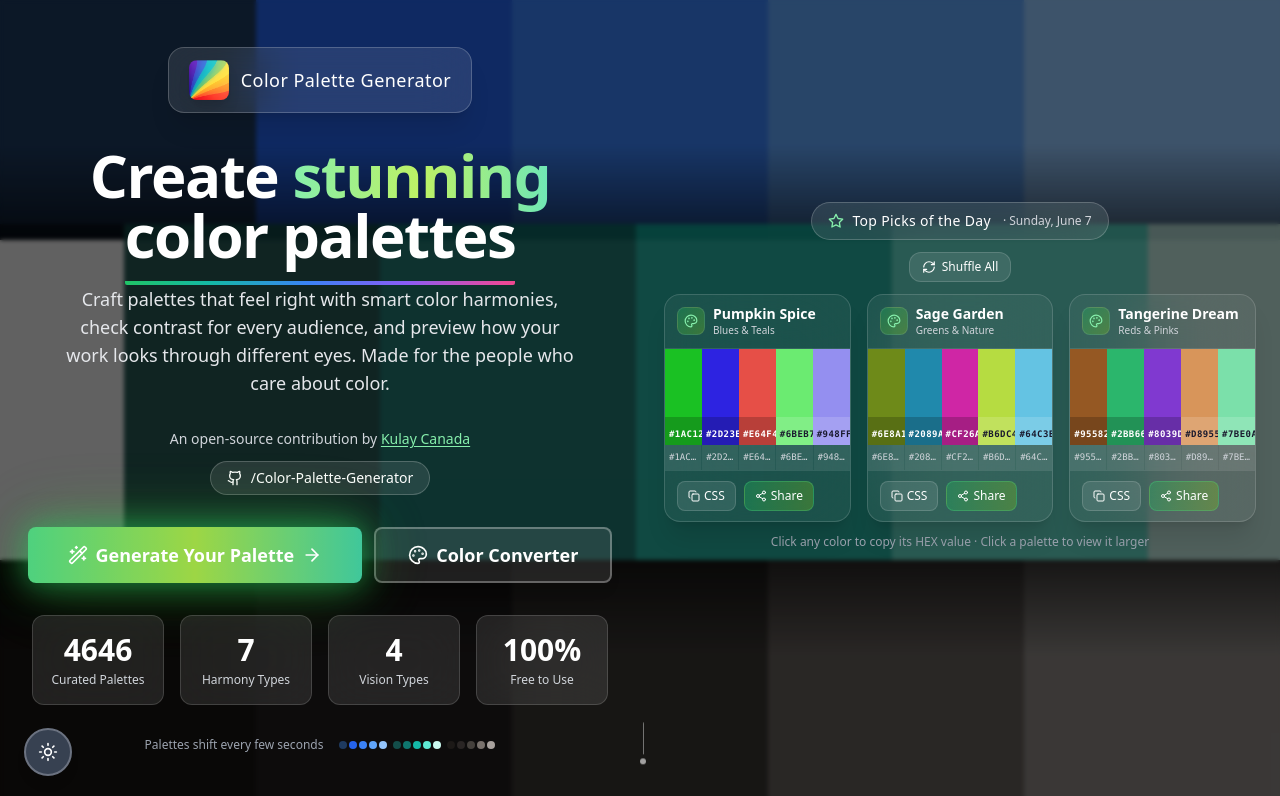
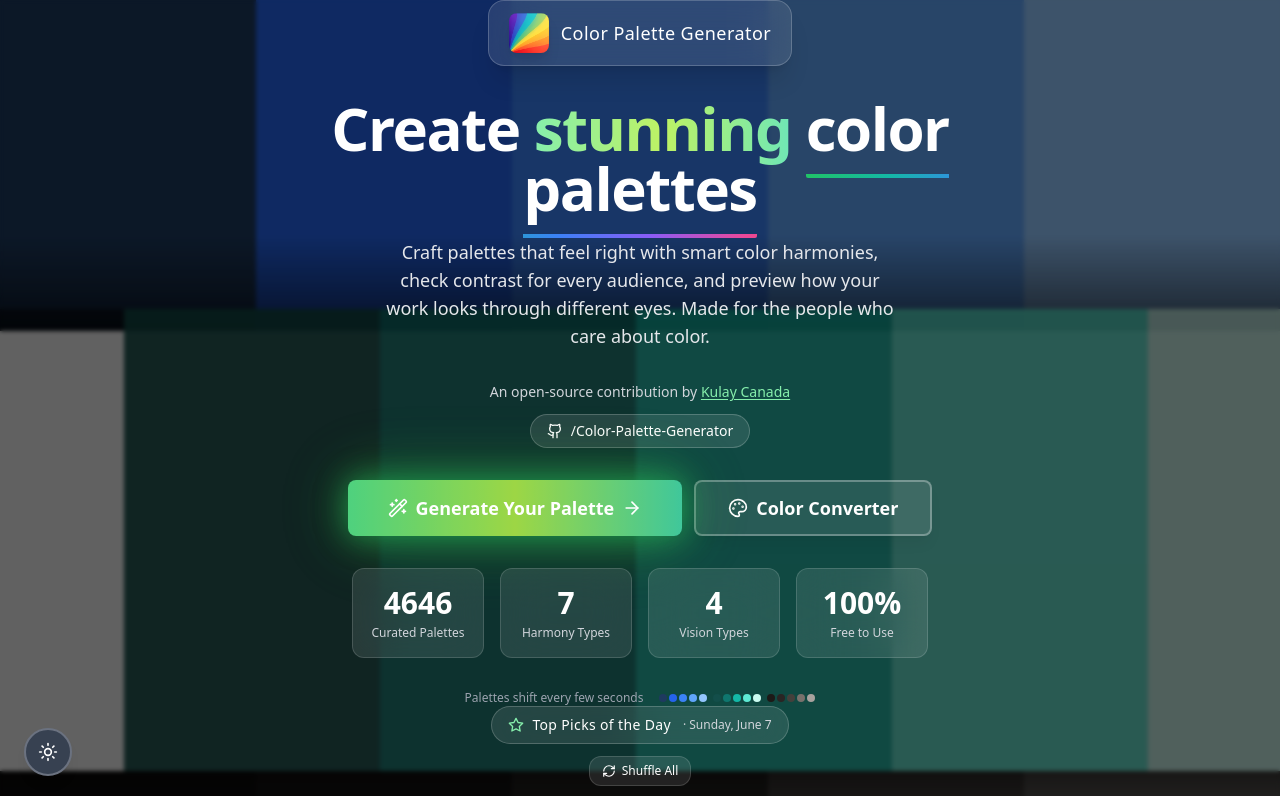
Before and after one commit to josephbatac2/Color-Palette-Generator, a React (Vite) app: page / in a window 1280 px wide. Shown: the top 796 px of the page. Built offline with nearby package versions, Linux system fonts and the light colour scheme.

Commit message:
Fix hero layout to stack vertically

```diff
--- a/src/components/LandingPage.tsx
+++ b/src/components/LandingPage.tsx
@@ -198,7 +198,7 @@ export const LandingPage: React.FC<LandingPageProps> = ({ onGetStarted }) => {
       </div>
 
       {/* Hero Section with 3 palette bands */}
-      <section className="relative w-full min-h-screen flex items-center justify-center">
+      <section className="relative w-full min-h-screen flex flex-col items-center justify-center">
         {/* Top palette band */}
         <div className="absolute top-0 left-0 right-0 h-[30%]">
           {renderPaletteBand('top', 'left')}
```
